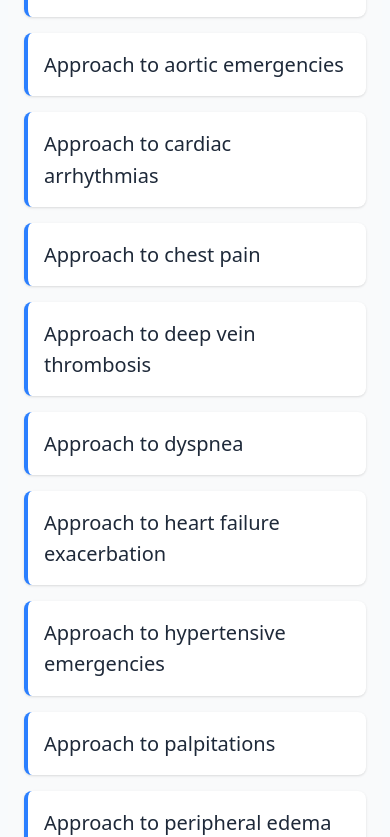
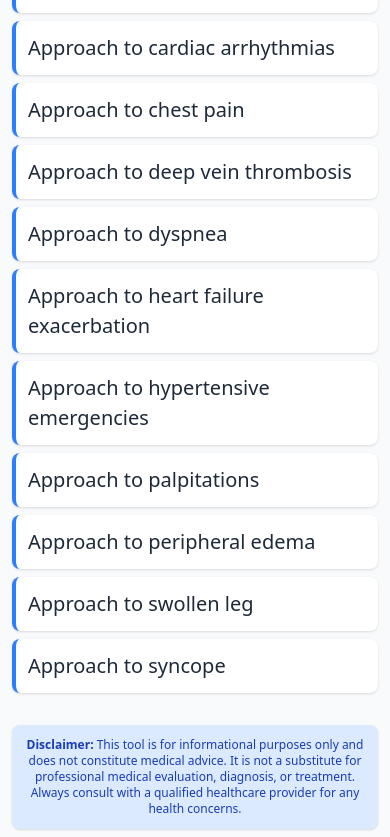
Before and after one commit to PatronusRx/symptomchecker, a Next.js app: page / in a window 390 px wide. Shown: the part 829-1666 px from the top of the page. Built offline with nearby package versions, Linux system fonts and the light colour scheme.

Commit message:
fixed dimensions. Refactor layout styles across ApproachPage, SymptomPage, and BodyVisualizationHome components for improved spacing and responsiveness. Adjust padding, margins, and grid configurations to enhance visual consistency and user experience.

```diff
--- a/app/approach/[approach]/page.tsx
+++ b/app/approach/[approach]/page.tsx
@@ -247,9 +247,9 @@ export default function ApproachPage() {
       {/* Main Content */}
       <div className="flex-1 overflow-hidden">
         <div className="flex-1 overflow-y-auto">
-          <div className="p-4 md:p-6 max-w-4xl mx-auto">
+          <div className="p-1 md:p-2 w-full">
             {!chapterExists || error ? (
-              <div className="bg-white p-6 rounded-lg shadow">
+              <div className="bg-white p-4 rounded-lg shadow">
                 <h2 className="text-xl font-semibold mb-4 text-red-600">
                   Approach Not Found
                 </h2>
@@ -280,21 +280,21 @@ export default function ApproachPage() {
               </div>
             ) : (
               <>
-                <div className="bg-white p-6 rounded-lg shadow mb-6">
-                  <h2 className="text-xl font-semibold mb-4">
+                <div className="bg-white p-4 rounded-lg shadow mb-4">
+                  <h2 className="text-xl font-semibold mb-3">
                     About this approach
                   </h2>
                   <p>
                     This approach helps you diagnose and manage cases related to{' '}
                     {approach.toLowerCase()}.
                   </p>
-                  <div className="mt-4 p-3 bg-blue-50 rounded-md text-sm">
+                  <div className="mt-3 p-2 bg-blue-50 rounded-md text-sm">
                     <strong>Note:</strong> Chapter #{chapter?.chapter_number}:{' '}
                     {chapter?.title}
                   </div>
                 </div>
 
-                <div className="bg-white p-6 rounded-lg shadow">
+                <div className="bg-white p-4 rounded-lg shadow">
                   <DynamicSymptomChecker chapterSlug={approachParam || ''} />
                 </div>
               </>
--- a/app/symptoms/[symptom]/page.tsx
+++ b/app/symptoms/[symptom]/page.tsx
@@ -249,16 +249,16 @@ export default function SymptomPage() {
       {/* Main Content */}
       <div className="flex-1 overflow-hidden flex flex-col md:flex-row">
         {/* Sidebar with chapter list - hidden on mobile */}
-        <div className="hidden md:block md:w-64 bg-white border-r border-gray-200 overflow-y-auto">
-          <div className="p-4">
-            <h2 className="text-responsive font-semibold mb-4">
+        <div className="hidden md:block md:w-56 bg-white border-r border-gray-200 overflow-y-auto">
+          <div className="p-3">
+            <h2 className="text-responsive font-semibold mb-3">
               Related Chapters
             </h2>
             {chapters.map((chapter) => (
               <button
                 key={chapter.id}
                 onClick={() => handleChapterSelect(chapter)}
-                className={`w-full text-left px-4 py-2 rounded-md mb-1 text-responsive-sm ${
+                className={`w-full text-left px-3 py-1.5 rounded-md mb-1 text-responsive-sm ${
                   chapter.id === selectedChapter?.id
                     ? 'bg-blue-50 text-blue-700 font-medium border-l-4 border-blue-500'
                     : 'text-gray-700 hover:bg-gray-100'
@@ -273,21 +273,21 @@ export default function SymptomPage() {
         {/* Main content - full width on mobile */}
         <div className="flex-1 overflow-y-auto">
           {view === 'chapters' ? (
-            <div className="p-4 md:p-6">
-              <h2 className="text-responsive-xl font-semibold mb-4">
+            <div className="p-1 md:p-2">
+              <h2 className="text-responsive-xl font-semibold mb-3">
                 Select a Chapter
               </h2>
-              <div className="grid grid-cols-1 sm:grid-cols-2 lg:grid-cols-3 gap-3 md:gap-4">
+              <div className="grid grid-cols-1 sm:grid-cols-2 md:grid-cols-3 lg:grid-cols-4 gap-2">
                 {chapters.map((chapter) => (
                   <button
                     key={chapter.id}
                     onClick={() => handleChapterSelect(chapter)}
-                    className="bg-white p-4 md:p-6 rounded-lg shadow hover:shadow-md transition-shadow text-left"
+                    className="bg-white p-3 rounded-lg shadow hover:shadow-md transition-shadow text-left"
                   >
-                    <h3 className="text-responsive font-medium text-gray-800 mb-2">
+                    <h3 className="text-sm font-medium text-gray-800 mb-1">
                       {chapter.title}
                     </h3>
-                    <p className="text-responsive-xs text-gray-500">
+                    <p className="text-xs text-gray-500">
                       Chapter {chapter.chapter_number}
                     </p>
                   </button>
@@ -295,7 +295,7 @@ export default function SymptomPage() {
               </div>
             </div>
           ) : (
-            <div className="p-2 md:p-6">
+            <div className="p-1 md:p-2">
               <DynamicSymptomChecker
                 chapterSlug={
                   selectedChapter?.title.toLowerCase().replace(/\s+/g, '-') ||
--- a/components/BodyVisualizationHome.tsx
+++ b/components/BodyVisualizationHome.tsx
@@ -82,7 +82,7 @@ export default function BodyVisualizationHome() {
       </header>
 
       {/* Main content */}
-      <main className="max-w-4xl mx-auto my-6 px-4">
+      <main className="max-w-6xl mx-auto my-4 px-1">
         {loading ? (
           <div className="flex justify-center items-center h-64">
             <div className="animate-spin rounded-full h-12 w-12 border-t-2 border-b-2 border-blue-500"></div>
@@ -90,7 +90,7 @@ export default function BodyVisualizationHome() {
         ) : (
           <>
             {/* Developer tools - can be removed once things are working */}
-            <div className="mb-6 bg-yellow-50 p-4 rounded-lg border border-yellow-200">
+            <div className="mb-4 bg-yellow-50 p-3 rounded-lg border border-yellow-200">
               <h2 className="text-lg font-medium text-yellow-800 mb-2">
                 Developer Tools
               </h2>
@@ -120,14 +120,14 @@ export default function BodyVisualizationHome() {
               </div>
             </div>
 
-            <div className="grid grid-cols-1 md:grid-cols-2 lg:grid-cols-3 gap-4">
+            <div className="grid grid-cols-1 sm:grid-cols-2 md:grid-cols-3 lg:grid-cols-4 gap-2">
               {filteredApproaches.map((approach) => (
                 <button
                   key={approach}
-                  className="bg-white dark:bg-gray-800 p-4 rounded-lg shadow hover:shadow-md transition-shadow text-left border-l-4 border-blue-500"
+                  className="bg-white dark:bg-gray-800 p-3 rounded-lg shadow hover:shadow-md transition-shadow text-left border-l-4 border-blue-500"
                   onClick={() => handleApproachClick(approach)}
                 >
-                  <h2 className="text-lg font-medium text-gray-800 dark:text-white">
+                  <h2 className="text-base font-medium text-gray-800 dark:text-white">
                     {approach}
                   </h2>
                 </button>
@@ -142,9 +142,9 @@ export default function BodyVisualizationHome() {
         )}
 
         {/* Disclaimer */}
-        <div className="mt-12 text-center">
-          <div className="inline-block p-4 bg-blue-100 dark:bg-gray-700 text-blue-800 dark:text-blue-300 rounded-lg max-w-2xl mx-auto shadow">
-            <p className="text-sm">
+        <div className="mt-8 text-center">
+          <div className="inline-block p-3 bg-blue-100 dark:bg-gray-700 text-blue-800 dark:text-blue-300 rounded-lg max-w-2xl mx-auto shadow">
+            <p className="text-xs">
               <strong>Disclaimer:</strong> This tool is for informational
               purposes only and does not constitute medical advice. It is not a
               substitute for professional medical evaluation, diagnosis, or
```
